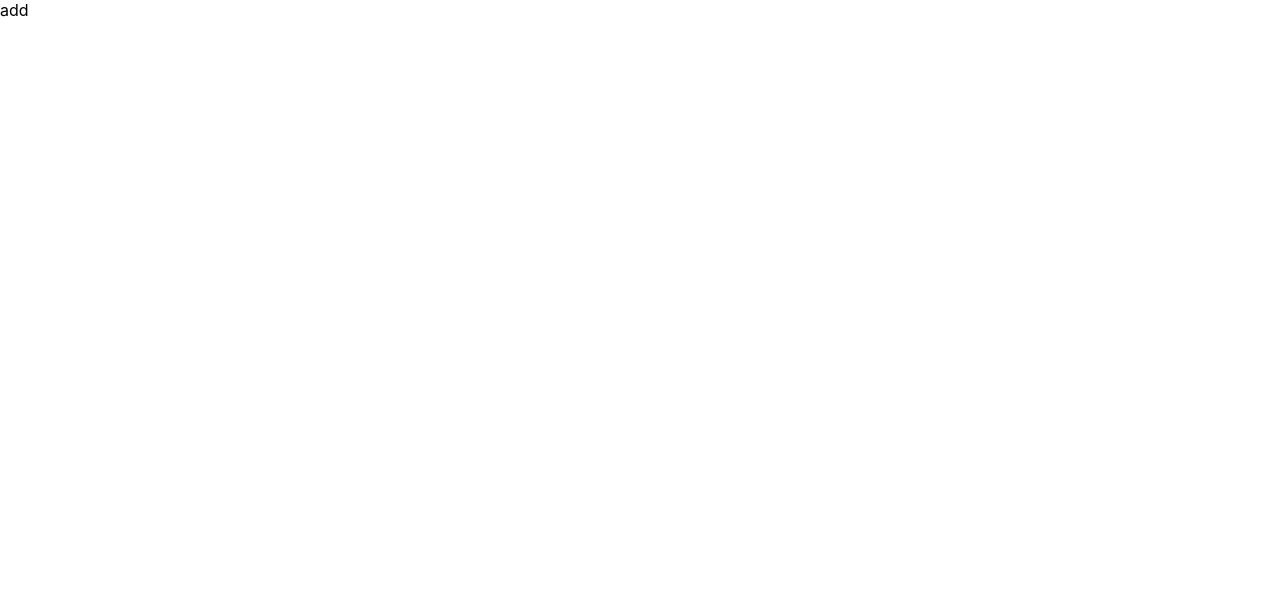
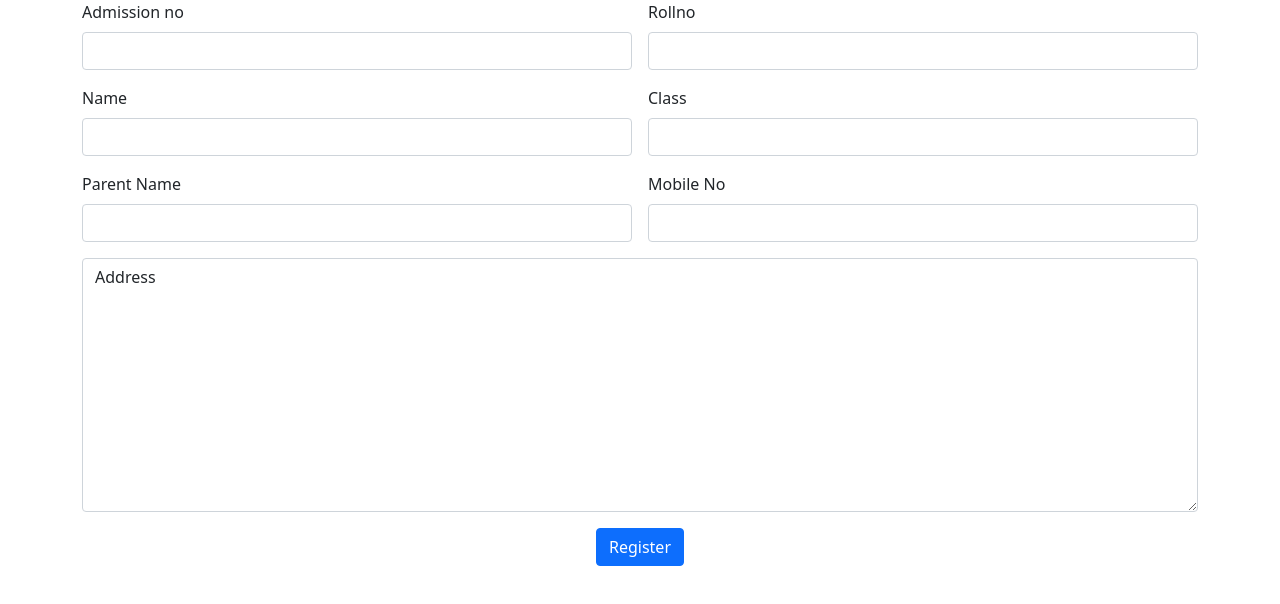
Before and after one commit to divya1viswanath/SchoolReactapp, a React (Create React App) app: page / in a window 1280 px wide. Shown: the top 604 px of the page. Built offline with nearby package versions, Linux system fonts and the light colour scheme.

Commit message:
add event

```diff
--- a/package.json
+++ b/package.json
@@ -6,8 +6,10 @@
     "@testing-library/jest-dom": "^5.16.4",
     "@testing-library/react": "^13.2.0",
     "@testing-library/user-event": "^13.5.0",
+    "bootstrap": "^5.1.3",
     "react": "^18.1.0",
     "react-dom": "^18.1.0",
+    "react-router-dom": "^6.3.0",
     "react-scripts": "5.0.1",
     "web-vitals": "^2.1.4"
   },
--- a/src/component/Addevent.js
+++ b/src/component/Addevent.js
@@ -1,9 +1,67 @@
-import React from 'react'
+import React, { useState } from 'react'
+import 'bootstrap/dist/css/bootstrap.min.css'
+import 'bootstrap/dist/js/bootstrap.min.js'
 
 const Addevent = () => {
+    var [admission,setAdmission]=useState("")
+    var [rollno,setRollno]=useState("")
+    var [name,setName]=useState("")
+    var [cls,setCls]=useState("")
+    var [parent,setParent]=useState("")
+    var [mobile,setMobile]=useState("")
+    var [address,setAddress]=useState("")
+
+    const subData =() => {
+        const data ={"Admission no":admission, "Roll no":rollno,"Name":name, "Class":cls,"Parent Name":parent, "Mobile":mobile, "Address":address}
+        console.log(data)
+    }
+
+
   return (
     <div>
-        add
+
+        <div className="container">
+        <div className="row ">
+            <div className="col col-12 col-sm-12 col-md-12 col-lg-12 col-xl-12 col-xxl-12">
+                <div className="row g-3">
+
+                    <div className="col col-12 col-sm-6 col-md-6 col-lg-6 col-xl-6 col-xxl-6">
+                        <label for="" className="form-label">Admission no</label>
+                        <input onChange={(a) => { setAdmission(a.target.value)}} type="text" className="form-control"/>
+                    </div>
+                    <div className="col col-12 col-sm-6 col-md-6 col-lg-6 col-xl-6 col-xxl-6">
+                        <label for="" className="form-label">Rollno</label>
+                        <input onChange={(a) => { setRollno(a.target.value)}}  type="text" className="form-control"/>
+                    </div>
+                    <div className="col col-12 col-sm-6 col-md-6 col-lg-6 col-xl-6 col-xxl-6">
+                        <label for="" className="form-label">Name</label>
+                        <input onChange={(a) => { setName(a.target.value)}} type="text" className="form-control"/>
+                    </div>
+                    <div className="col col-12 col-sm-6 col-md-6 col-lg-6 col-xl-6 col-xxl-6">
+                        <label for="" className="form-label">Class</label>
+                        <input onChange={(a) => { setCls(a.target.value)}} type="text" className="form-control"/>
+                    </div>
+                    <div className="col col-12 col-sm-6 col-md-6 col-lg-6 col-xl-6 col-xxl-6">
+                        <label for="" className="form-label">Parent Name </label>
+                        <input onChange={(a) => { setParent(a.target.value)}} type="text" className="form-control"/>
+                    </div>
+
+                    <div className="col col-12 col-sm-6 col-md-6 col-lg-6 col-xl-6 col-xxl-6">
+                        <label for="" className="form-label">Mobile No</label>
+                        <input onChange={(a) => { setMobile(a.target.value)}}  type="text" className="form-control"/>
+                    </div>
+                    <div className="ccol col-12 col-sm-12 col-md-12 col-lg-12 col-xl-12 col-xxl-12">
+                        <textarea onChange={(a) => { setAddress(a.target.value)}}  className="form-control" id="" cols="15" rows="10">Address</textarea>
+
+                    </div>
+                    <center><div className="col col-12 col-sm-6 col-md-6 col-lg-6 col-xl-6 col-xxl-6">
+                        <button onClick={subData} className="btn btn-primary">Register</button>
+                    </div> </center>
+
+                </div>
+            </div>
+        </div>
+    </div>
     </div>
   )
 }
```
Also changed, not shown: 1 other file (tests, documents, lock files or other folders).
